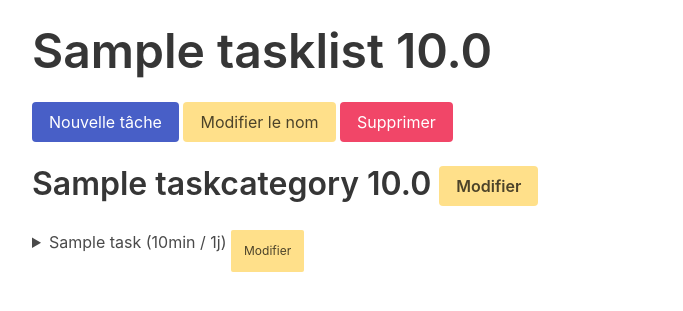
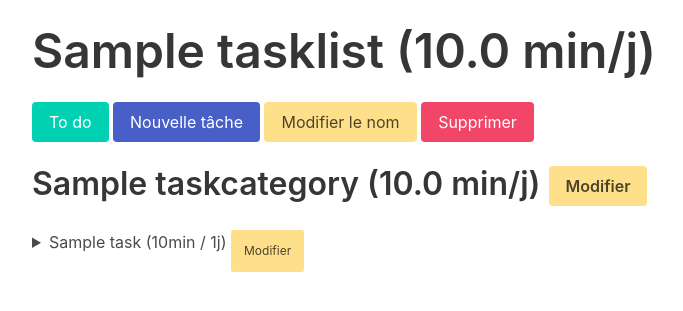
Before and after one commit to TWal/imacs, a Django app: page /task_list/1/summary in a window 1280 px wide. Shown: the part 104-415 px from the top of the page, without its empty margins (32-715 px from the left). Run offline with Django 3.2, Linux system fonts and the light colour scheme; a user stored in the database is signed in; tables that the repository leaves empty hold one stand-in row (values such as "Sample post").

Commit message:
Improve design of "todo" view

```diff
--- a/imacs_app/templates/imacs_app/task_list_summary.html
+++ b/imacs_app/templates/imacs_app/task_list_summary.html
@@ -8,14 +8,15 @@
 
 
 {% block content %}
-<h1 class="title is-1"> {{ task_list.name }} {{ task_list.minute_per_day }}</h1>
+<h1 class="title is-1"> {{ task_list.name }} ({{ task_list.minute_per_day | floatformat:1 }} min/j)</h1>
 <div class="block">
+    <a class="button is-primary" href="{% url 'imacs_app:task_list_todo' task_list.id %}">To do</a>
     <a class="button is-link" href="{% url 'imacs_app:task_list_create_task' task_list.id %}">Nouvelle tâche</a>
     <a class="button is-warning" href="{% url 'imacs_app:task_list_modify' task_list.id %}">Modifier le nom</a>
     <a class="button is-danger" href="{% url 'imacs_app:task_list_delete' task_list.id %}">Supprimer</a>
 </div>
 {% for task_category in task_list.taskcategory_set.all %}
-    <h3 class="title"> {{ task_category.name }} {{ task_category.minute_per_day }} <a class="button is-warning" href="{% url 'imacs_app:task_category_modify' task_category.id %}"> Modifier </a></h3>
+    <h3 class="title"> {{ task_category.name }} ({{ task_category.minute_per_day | floatformat:1 }} min/j) <a class="button is-warning" href="{% url 'imacs_app:task_category_modify' task_category.id %}"> Modifier </a></h3>
     {% for task in task_category.task_set.all %}
     <details class="block">
         <summary>{{ task.name }} ({{ task.duration }}min / {{ task.period }}j) <a class="button is-small is-warning" href="{% url 'imacs_app:task_modify' task.id %}"> Modifier </a></summary>
```
Also changed, not shown: imacs_app/templates/imacs_app/task_list_todo.html (+8 -4 lines).
